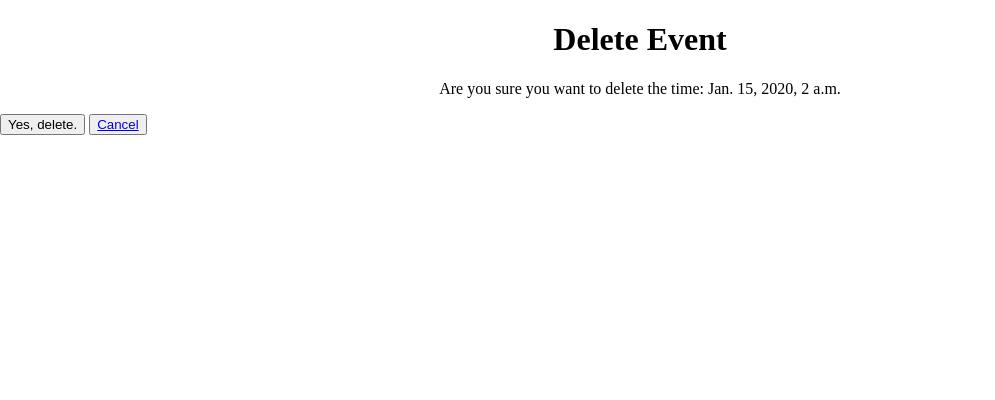
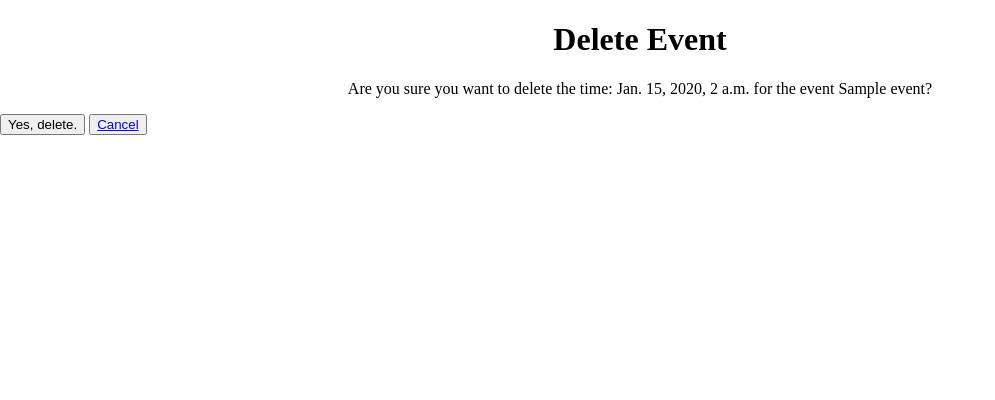
Before and after one commit to janton42/reservationator, a Django app: page /scheduler/choices/1/delete in a window 1280 px wide. Shown: the part 20-420 px from the top of the page, without its empty margins (0-995 px from the left). Run offline with Django 3.2, Linux system fonts and the light colour scheme; a user stored in the database is signed in; tables that the repository leaves empty hold one stand-in row (values such as "Sample post"); some libraries are stand-ins or nearby versions.

Commit message:
delete choice functioning properly

```diff
--- a/scheduler/templates/scheduler/choice_confirm_delete.html
+++ b/scheduler/templates/scheduler/choice_confirm_delete.html
@@ -3,7 +3,7 @@
 {% block content %}
 	<h1>Delete Event</h1>
 
-	<p>Are you sure you want to delete the time: {{ choice.date }}</p>
+	<p>Are you sure you want to delete the time: {{ choice.date }} for the event {{ choice.event }}?</p>
 
 	<form action="" method="POST">
 		{% csrf_token %}
```
